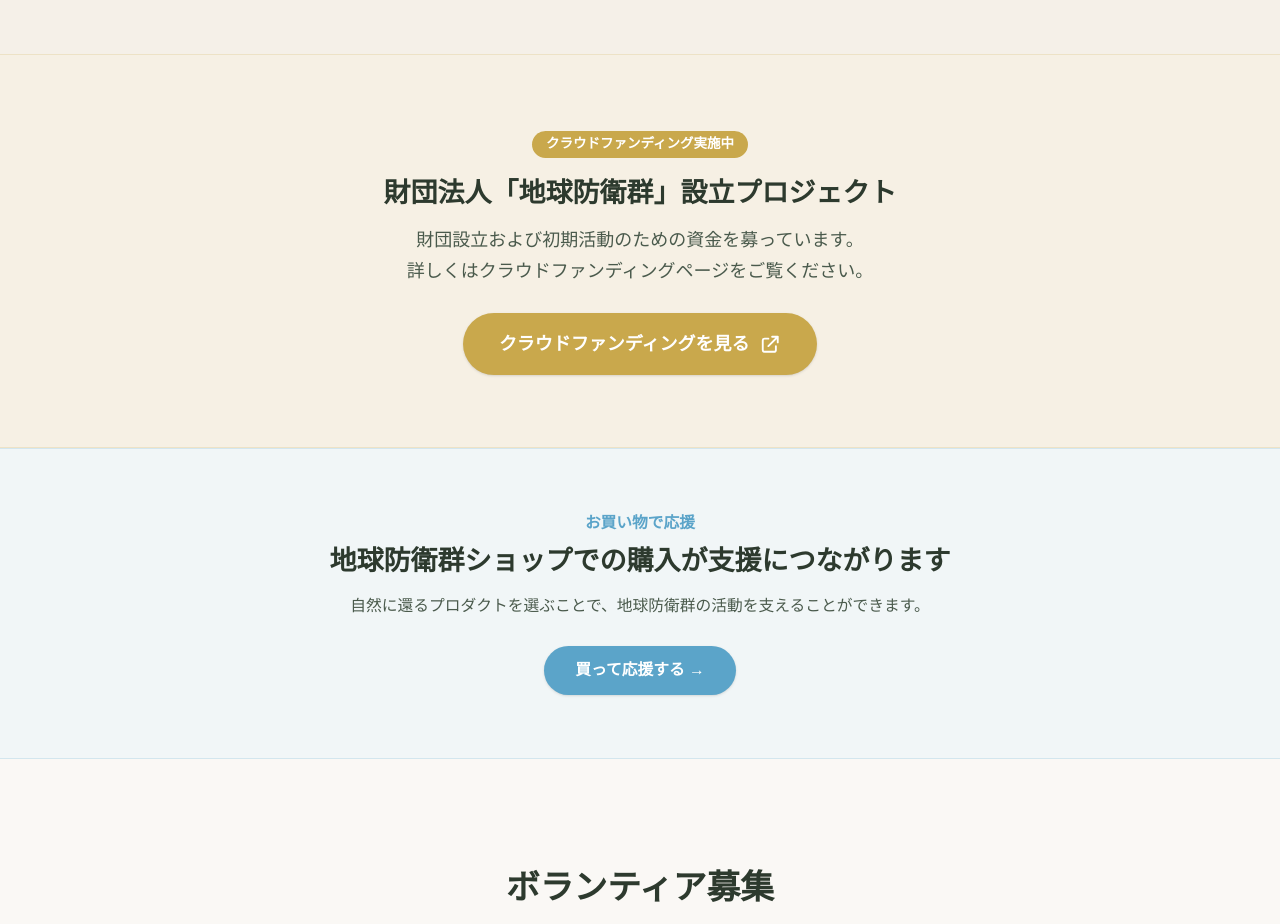
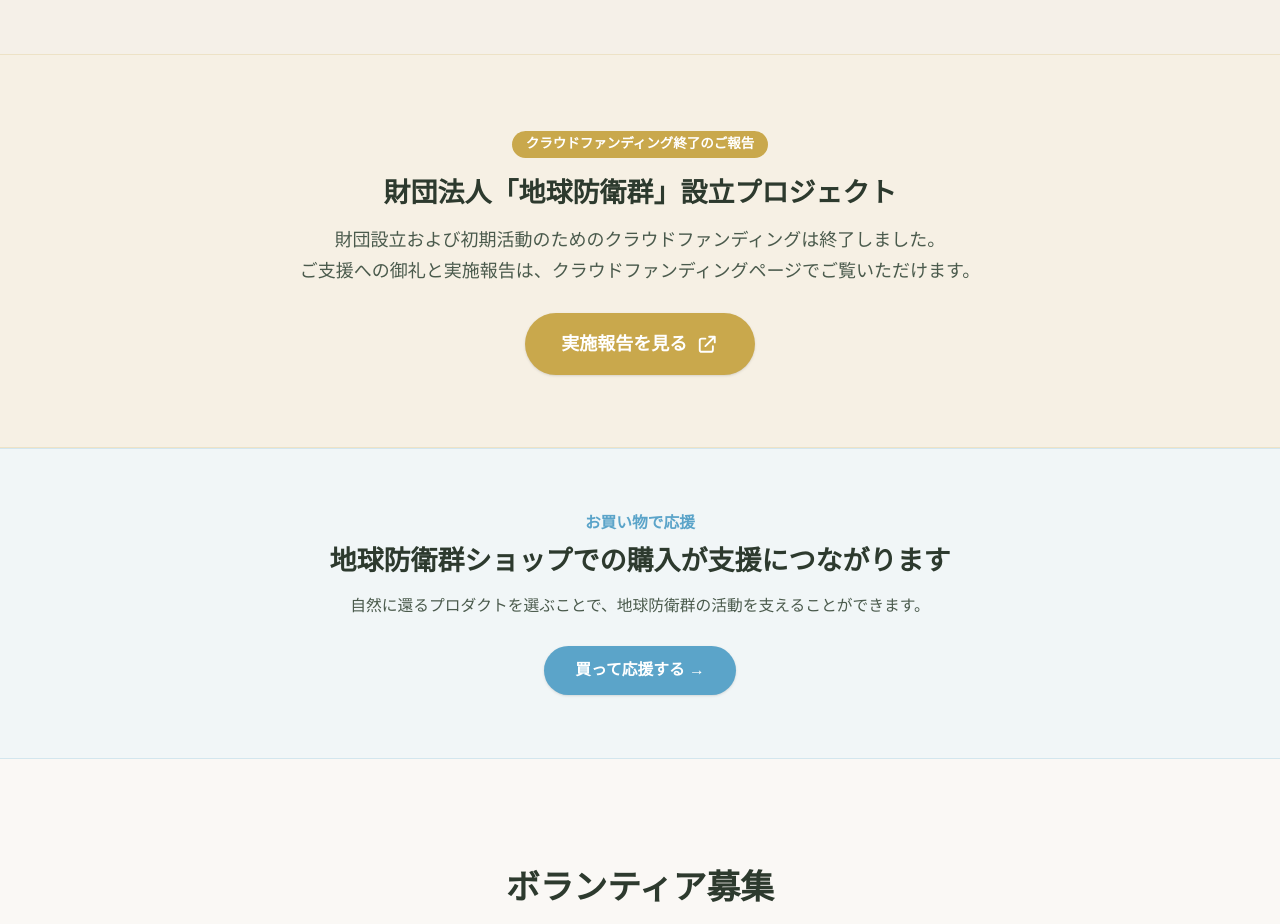
Before and after one commit to haitakamak-cmyk/earth-savers-web, a Next.js app: page /join in a window 1280 px wide. Shown: the part 1900-2824 px from the top of the page. Built offline with nearby package versions, Linux system fonts and the light colour scheme; a web font is replaced by a local one.

Commit message:
chore: earth-savers-web の未コミット変更をまとめて反映

```diff
--- a/src/app/join/page.tsx
+++ b/src/app/join/page.tsx
@@ -9,7 +9,7 @@ export const metadata: Metadata = {
 };
 
 const BANK_DONATION_INFO_HREF = "/join/bank-donation";
-/** For Good クラウドファンディング（リリース直前にプロジェクト継続中・ID を再確認すること） */
+/** For Good クラウドファンディング（終了後の実施報告ページとして案内） */
 const CROWDFUNDING_URL = "https://for-good.net/project/1003493";
 
 
@@ -227,19 +227,19 @@ export default function JoinPage() {
         </div>
       </section>
 
-      {/* Crowdfunding */}
+      {/* Crowdfunding report */}
       <section className="py-12 sm:py-16 bg-accent-gold/10 border-y border-accent-gold/20">
         <div className="max-w-3xl mx-auto px-4 sm:px-6 text-center">
           <span className="inline-block bg-accent-gold text-white text-xs font-semibold px-3 py-1 rounded-full mb-4">
-            クラウドファンディング実施中
+            クラウドファンディング終了のご報告
           </span>
           <h2 className="text-xl sm:text-2xl font-bold text-text-primary font-serif">
             財団法人「地球防衛群」設立プロジェクト
           </h2>
           <p className="mt-3 text-text-secondary">
-            財団設立および初期活動のための資金を募っています。
+            財団設立および初期活動のためのクラウドファンディングは終了しました。
             <br className="hidden sm:block" />
-            詳しくはクラウドファンディングページをご覧ください。
+            ご支援への御礼と実施報告は、クラウドファンディングページでご覧いただけます。
           </p>
           <a
             href={CROWDFUNDING_URL}
@@ -247,7 +247,7 @@ export default function JoinPage() {
             rel="noopener noreferrer"
             className="mt-6 inline-flex items-center px-8 py-3.5 bg-accent-gold hover:bg-amber-600 text-white font-semibold rounded-full transition-colors shadow-sm"
           >
-            クラウドファンディングを見る
+            実施報告を見る
             <svg
               className="ml-2 w-5 h-5"
               fill="none"
```
